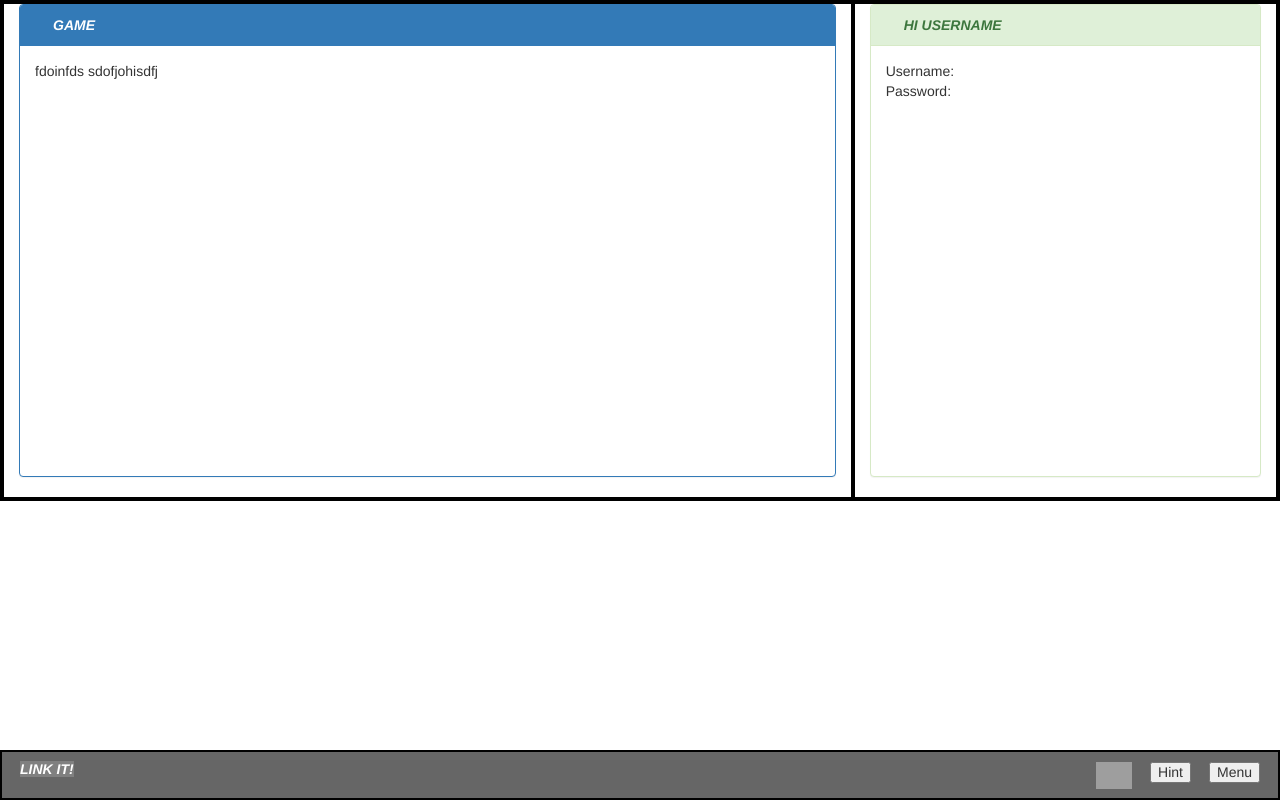
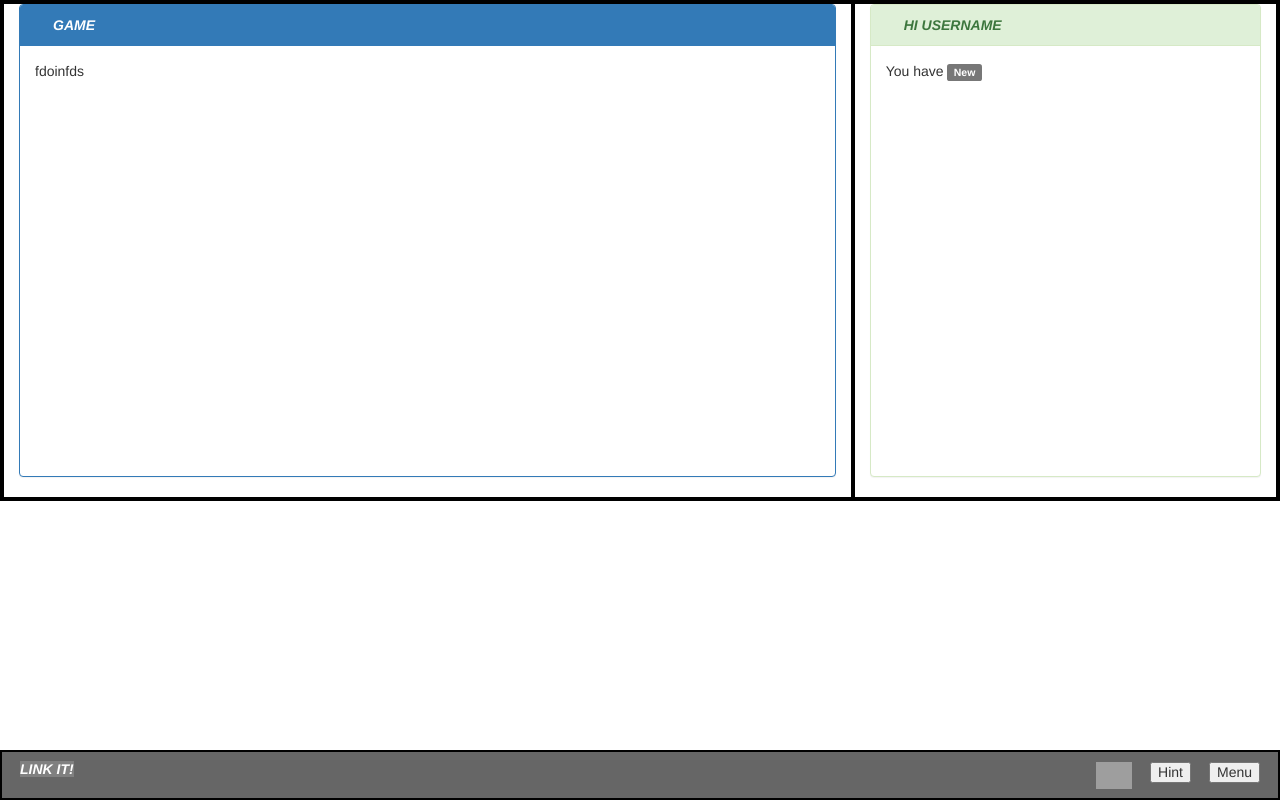
Before and after one commit to faisalvora12/Link-It, a plain HTML site: page main.html in a window 1280 px wide. Drawn offline with nearby package versions, Linux system fonts and the light colour scheme; grey boxes are pictures that could not be loaded.

Commit message:
Updated main.html
Created the two panels with the working footer and music works with hint giving alert

```diff
--- a/main.html
+++ b/main.html
@@ -1,6 +1,8 @@
 <!DOCTYPE html>
 <html lang="en">
   <head>
+  <!--  The libraries and APIs    -->
+  <!-- javascript library-->
  <script type="text/javascript" src="https://cdn.rawgit.com/asvd/dragscroll/master/dragscroll.js"></script>
 
 <!-- Latest compiled and minified CSS -->
@@ -10,18 +12,30 @@
 <script src="https://ajax.googleapis.com/ajax/libs/jquery/3.3.1/jquery.min.js"></script>
 
 <!-- Latest compiled JavaScript -->
+<!-- bootstrap -->
 <script src="https://maxcdn.bootstrapcdn.com/bootstrap/3.3.7/js/bootstrap.min.js"></script>
+<!-- The libraries and APIs definition end -->
+<!-- meta definitions -->
 <meta charset="utf-8">
 <meta name="viewport" content="width=devide-width,initial-scale=1.0">
+<!-- meta definitions end -->
+
+<!-- external css link to main.css -->
 <link rel="stylesheet" type="text/css" href="main.css">
 
+ <!-- link for to main.js -->
+<script src="main.js"></script>
+
+<body>
+
+<!--        Web Page Coding            -->
 <div class="container-fluid">
 
 	<div class="row" style="border: 2px solid black">
 		<div class="col-xs-12 col-md-8 col-lg-8" style="border: 2px solid black">
   		    <div class="panel panel-primary">
   		        <div class="panel-heading"><i style="margin-left: 18px"><b>GAME</b></i></div>
-   		         <div class="panel-body" style="min-height: 430px;overflow-y: scroll;">fdoinfds sdofjohisdfj
+   		         <div class="panel-body" style="min-height: 430px;overflow-y: scroll;word-wrap: break-word">fdoinfds
         	    </div>
        		</div>
     	</div>
@@ -29,7 +43,10 @@
     	     <div class="col-xs-12 col-md-4 col-lg-4" style="border: 2px solid black">
     	     	 <div class="panel panel-success">
   		        <div class="panel-heading" ><i style="margin-left: 18px"><b>HI USERNAME</b></i></div>
-   		         <div class="panel-body" style="min-height: 430px">Username:<br>Password:
+   		         <div class="panel-body" style="min-height: 430px;word-wrap: break-word">
+   		         	<div>
+   		         		You have <span class="label label-default">New</span>
+   		            </div>
         	    </div>
        		</div>
     	     </div>
@@ -39,9 +56,8 @@
     	 <div class="footer" class="main" style="border: 2px solid black; position: fixed;height: 50px">
      	<H5 style="margin-left: 18px"><i><b style="color: white;background-color: grey">LINK IT!</b></i>
      	<input type="button" value="Menu" style="float: right;margin-right: 18px">
-     	<input type="button" value="Hint" style="float: right;margin-right: 18px;">
-     	<input type="button" class="mybutton" name="music" style="float: right">
-
+     	<input type="button" onClick="hint()" value="Hint" style="float: right;margin-right: 18px">
+     	<input type="button" onClick="music()" class="mybutton" name="music" style="float: right">
 	    </H5>
 	    </div>
     </div>
```
